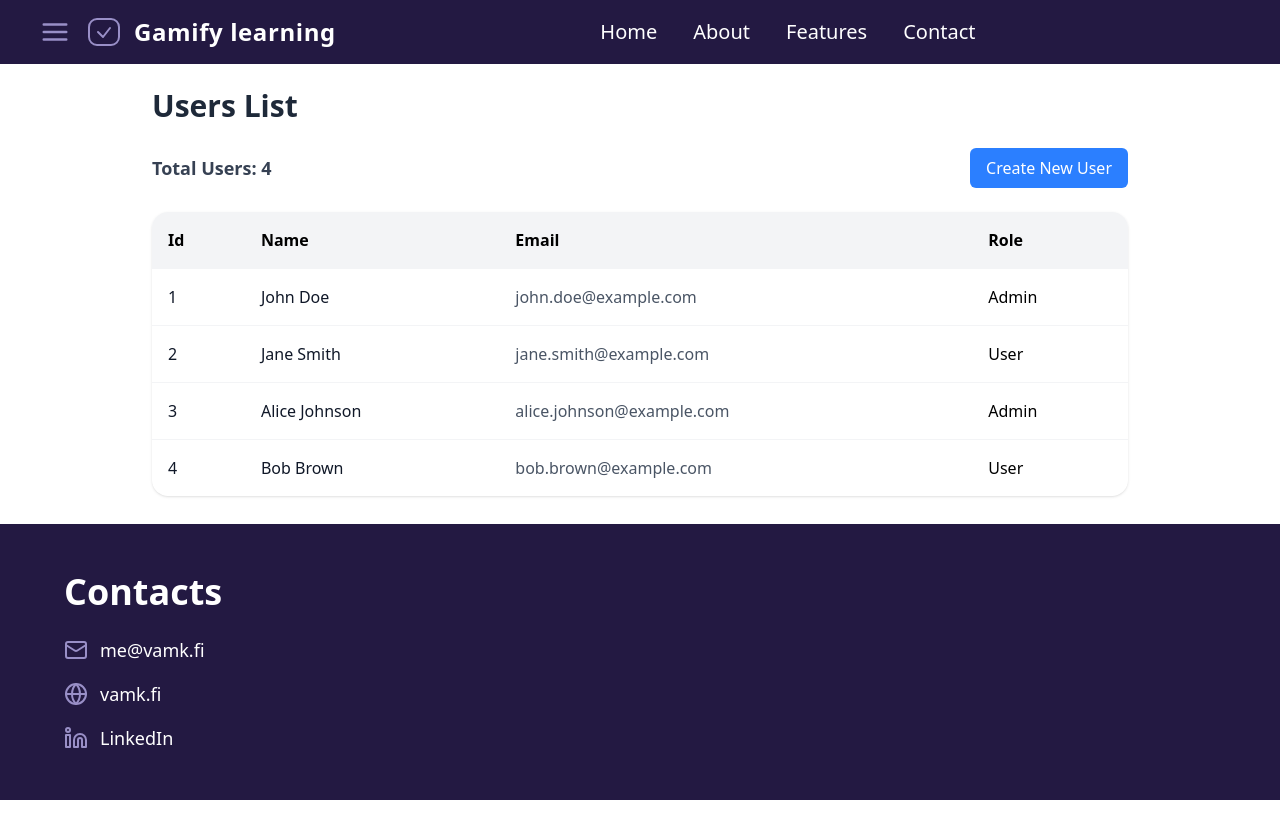
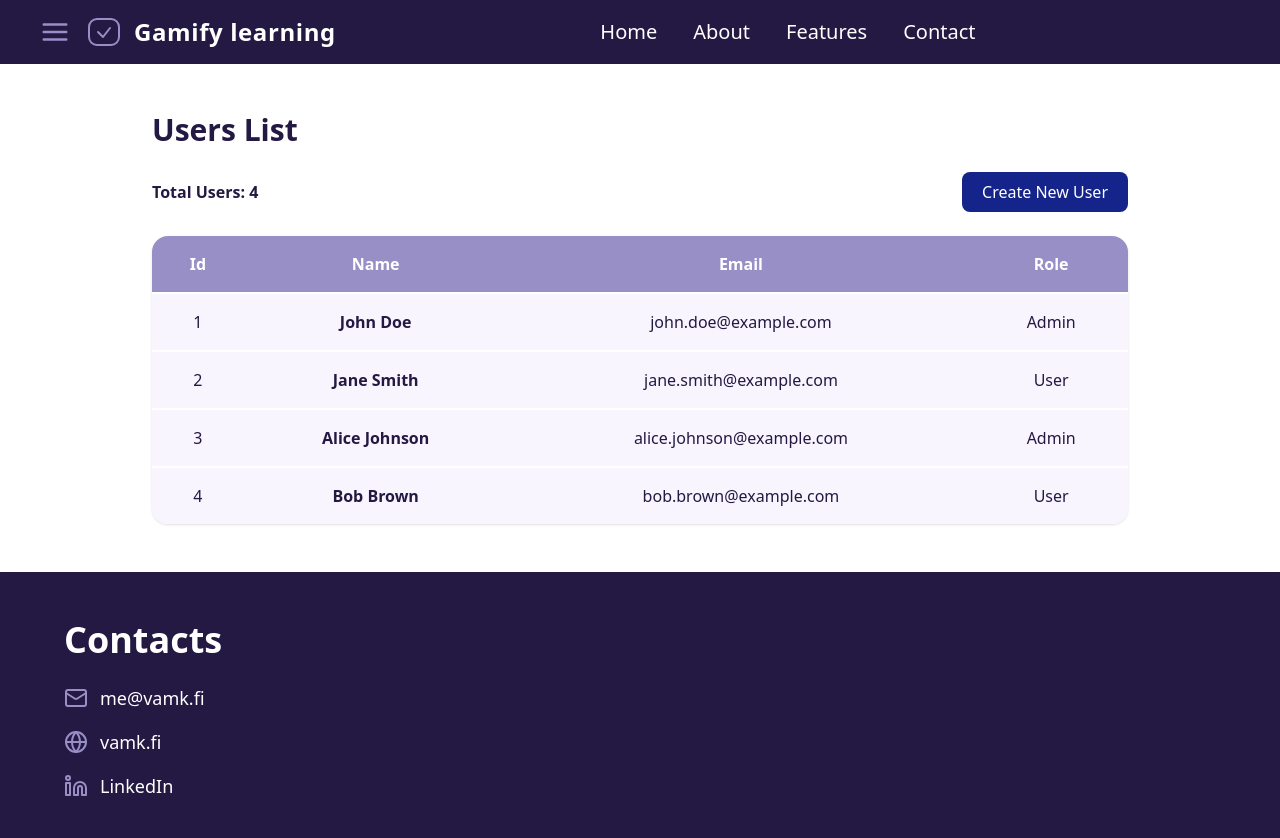
Before and after one commit to phiquangdat/tetra_app, a React app in the folder frontend/: page /admin/users in a window 1280 px wide. Shown: the top 838 px of the page. Before the commit the page ends 800 px from the top, so only its background shows below. Built offline with nearby package versions, Linux system fonts and the light colour scheme; no server answers; the HTML template or start-up script is replaced by a standard one.

Commit message:
Refactor UserPage component for improved styling and structure

```diff
--- a/frontend/src/components/admin/users/UsersPage.tsx
+++ b/frontend/src/components/admin/users/UsersPage.tsx
@@ -14,16 +14,16 @@ const UserPage = () => {
   const [isOpen, setIsOpen] = useState(false);
 
   return (
-    <div className="p-6 max-w-5xl mx-auto">
-      <h1 className="text-3xl font-bold text-gray-800 mb-6">Users List</h1>
+    <div className="p-6 max-w-5xl mx-auto my-6">
+      <h1 className="text-3xl font-bold text-primary mb-6">Users List</h1>
 
       <div className="flex justify-between items-center mb-6">
-        <p className="text-lg font-semibold text-gray-700">
+        <p className="text-base font-semibold text-primary">
           Total Users: {data.length}
         </p>
 
         <button
-          className="bg-blue-500 text-white px-4 py-2 rounded-md hover:bg-blue-600 cursor-pointer"
+          className="bg-surface hover:bg-surfaceHover text-background text-base font-medium px-5 py-2 rounded-lg transition cursor-pointer"
           onClick={() => {
             setIsOpen(true);
           }}
@@ -33,11 +33,14 @@ const UserPage = () => {
       </div>
 
       <div className="rounded-2xl shadow overflow-hidden">
-        <table className="w-full">
-          <thead className="bg-gray-100">
+        <table className="w-full bg-cardBackground text-center">
+          <thead className="bg-secondary">
             <tr>
               {headers.map((header) => (
-                <th className="p-4 text-left font-semibold" key={header}>
+                <th
+                  className="p-4 font-semibold text-background text-base"
+                  key={header}
+                >
                   {header}
                 </th>
               ))}
@@ -45,11 +48,11 @@ const UserPage = () => {
           </thead>
           <tbody>
             {data.map((user, index) => (
-              <tr key={index} className="border-t border-gray-100">
-                <td className="p-4 text-gray-900">{index + 1}</td>
-                <td className="p-4 text-gray-900 font-medium">{user.name}</td>
-                <td className="p-4 text-gray-600">{user.email}</td>
-                <td className="p-4">{user.role}</td>
+              <tr key={index} className="border-t-2 border-background">
+                <td className="p-4 text-primary">{index + 1}</td>
+                <td className="p-4 text-primary font-semibold">{user.name}</td>
+                <td className="p-4 text-primary">{user.email}</td>
+                <td className="p-4 text-primary">{user.role}</td>
               </tr>
             ))}
           </tbody>
```
